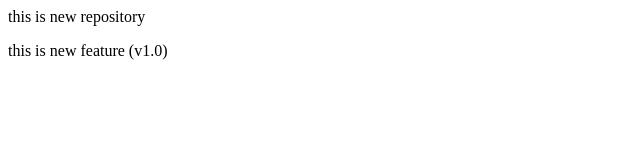
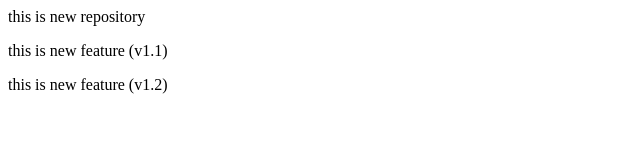
Before and after one commit to Roney8/localRepo, a plain HTML site: page index.html in a window 1280 px wide. Shown: the whole page, without its empty margins (0-640 px from the left). Drawn offline with Linux system fonts and the light colour scheme.

Commit message:
version update

```diff
--- a/index.html
+++ b/index.html
@@ -1,2 +1,3 @@
 <p>this is new repository</p>
-<p> this is new feature (v1.0)</p>
+<p> this is new feature (v1.1)</p>
+<p> this is new feature (v1.2)</p>
```
